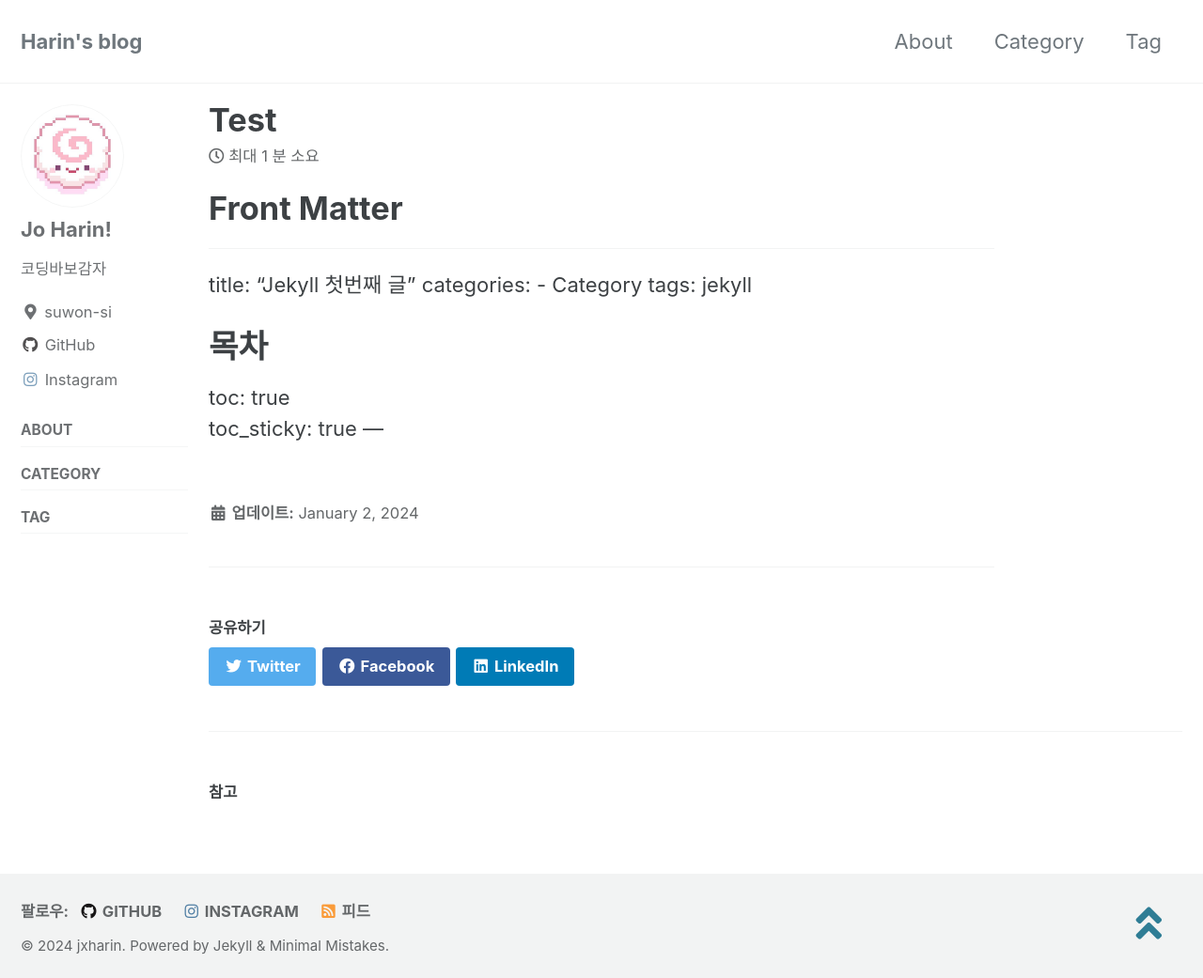
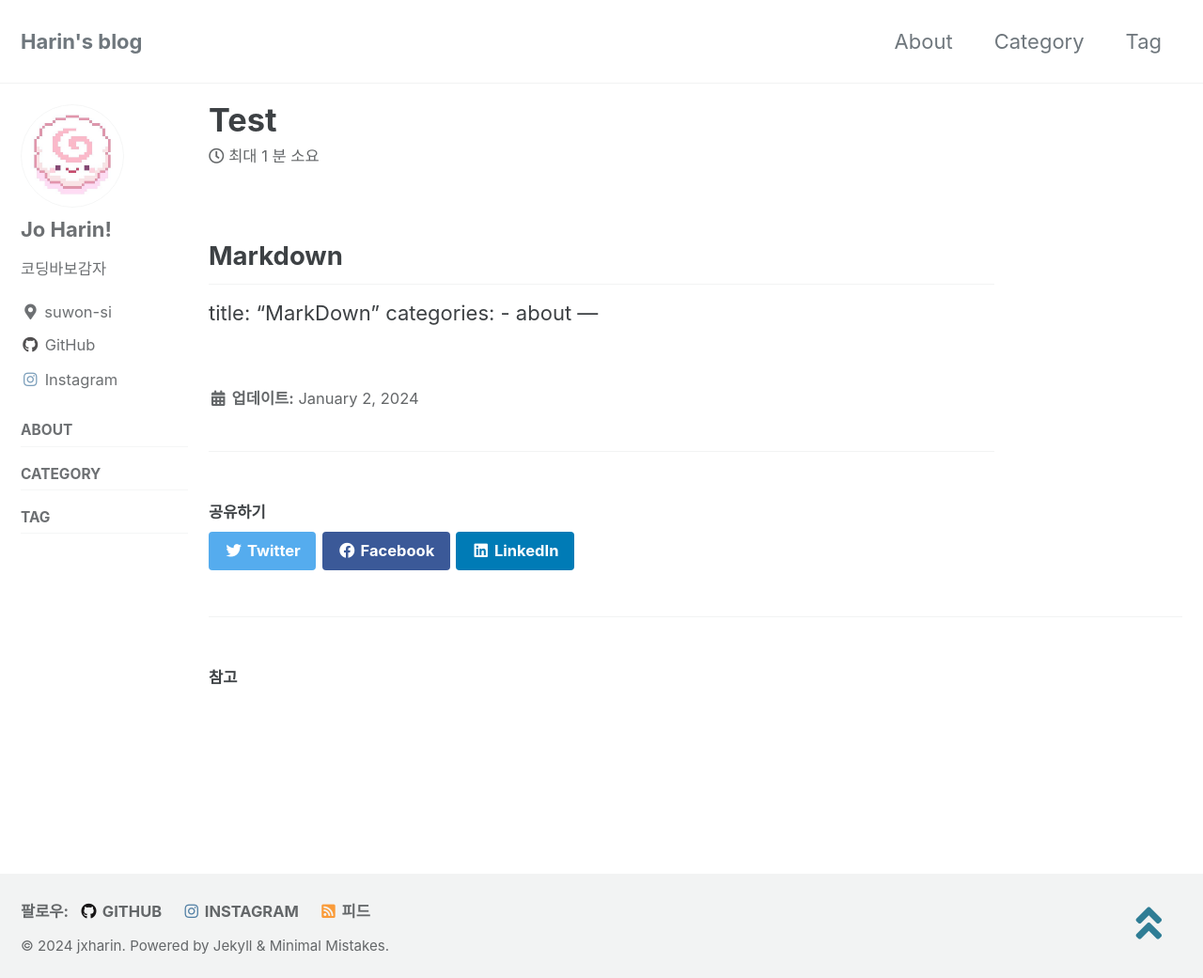
Before and after one commit to jxharin/jxharin.github.io, a Jekyll site: the page built from _posts/2024-01-02-test.md, in a window 1280 px wide and 1041 px high. Shown: the whole window at 94% size. Built offline with Jekyll 4.4.1, drawn with Linux system fonts in a browser that asks for light colours; cached includes are drawn as plain includes.

Commit message:
page, post test

```diff
--- a/_posts/2024-01-02-test.md
+++ b/_posts/2024-01-02-test.md
@@ -1,10 +1,6 @@
-# Front Matter
+Markdown
 ---
-title: "Jekyll 첫번째 글"
+title: "MarkDown"
 categories:
-    - Category
-tags: jekyll
-# 목차
-toc: true
-toc_sticky: true
+    - about
 ---
```
Also changed, not shown: _pages/category-archive.md (+3 -3 lines).
